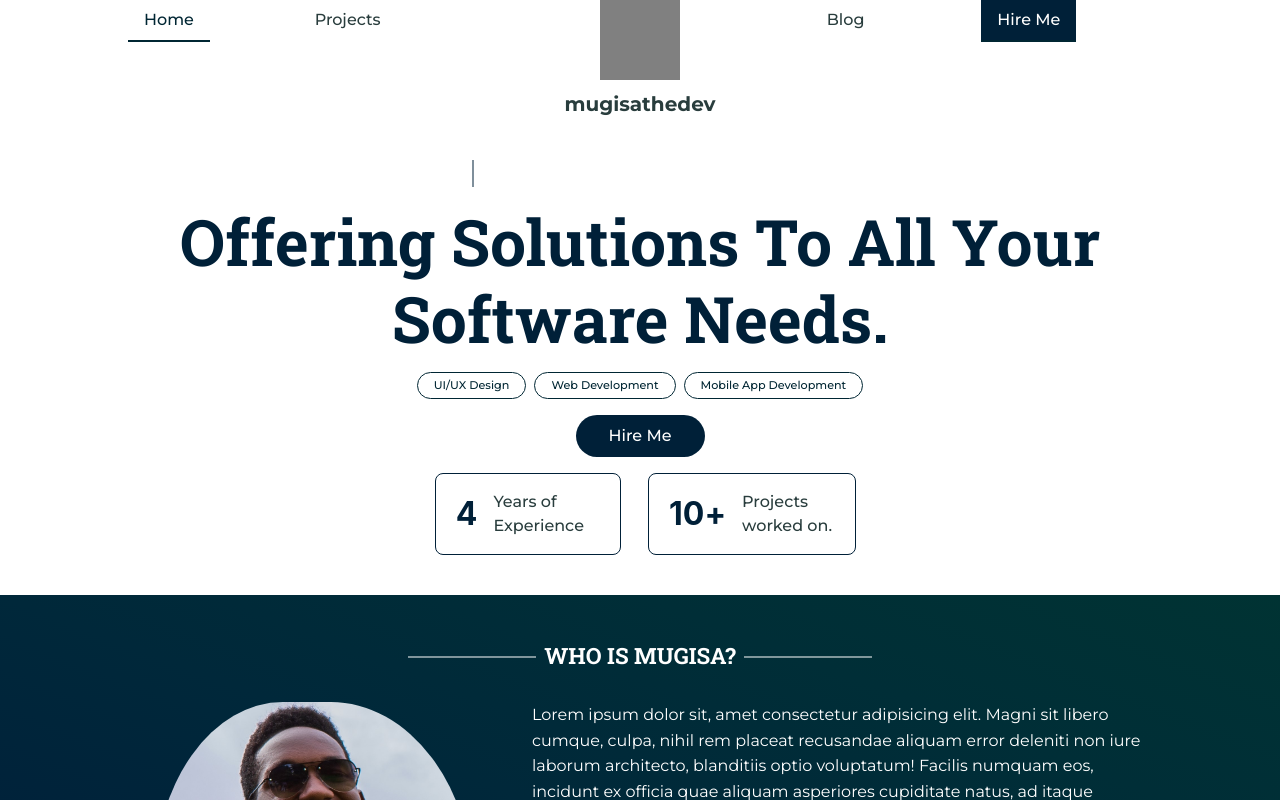
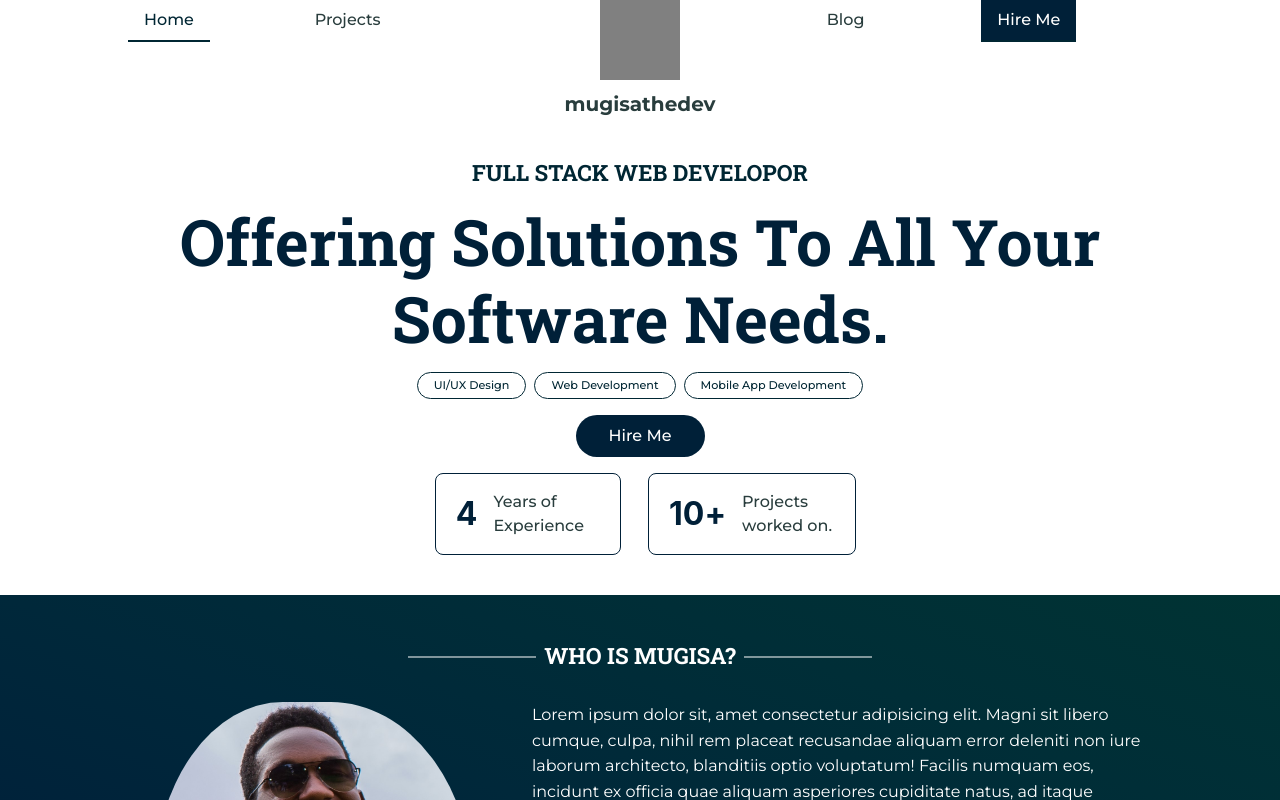
Before and after one commit to phillipmugisa/portfolio, a React (Create React App) app in the folder frontend/: page / in a window 1280 px wide. Shown: the top 800 px of the page. Built offline with nearby package versions, Linux system fonts and the light colour scheme.

Commit message:
Editing page starter text.

```diff
--- a/frontend/src/App.css
+++ b/frontend/src/App.css
@@ -226,13 +226,13 @@ header ul .logo:hover .btn {
 }
 
 .typewriter::before {
-    background: rgba(255, 255, 255, 1);
+    background: rgba(255, 255, 255, 0);
     display: inline-block;
 }
 
 .typewriter::after {
     width: 0.1em;
-    background: hsl(var(--primary-color) / .5);
+    background: hsl(var(--primary-color) / 0);
 }
 
 .typewriter.type::before {
```
